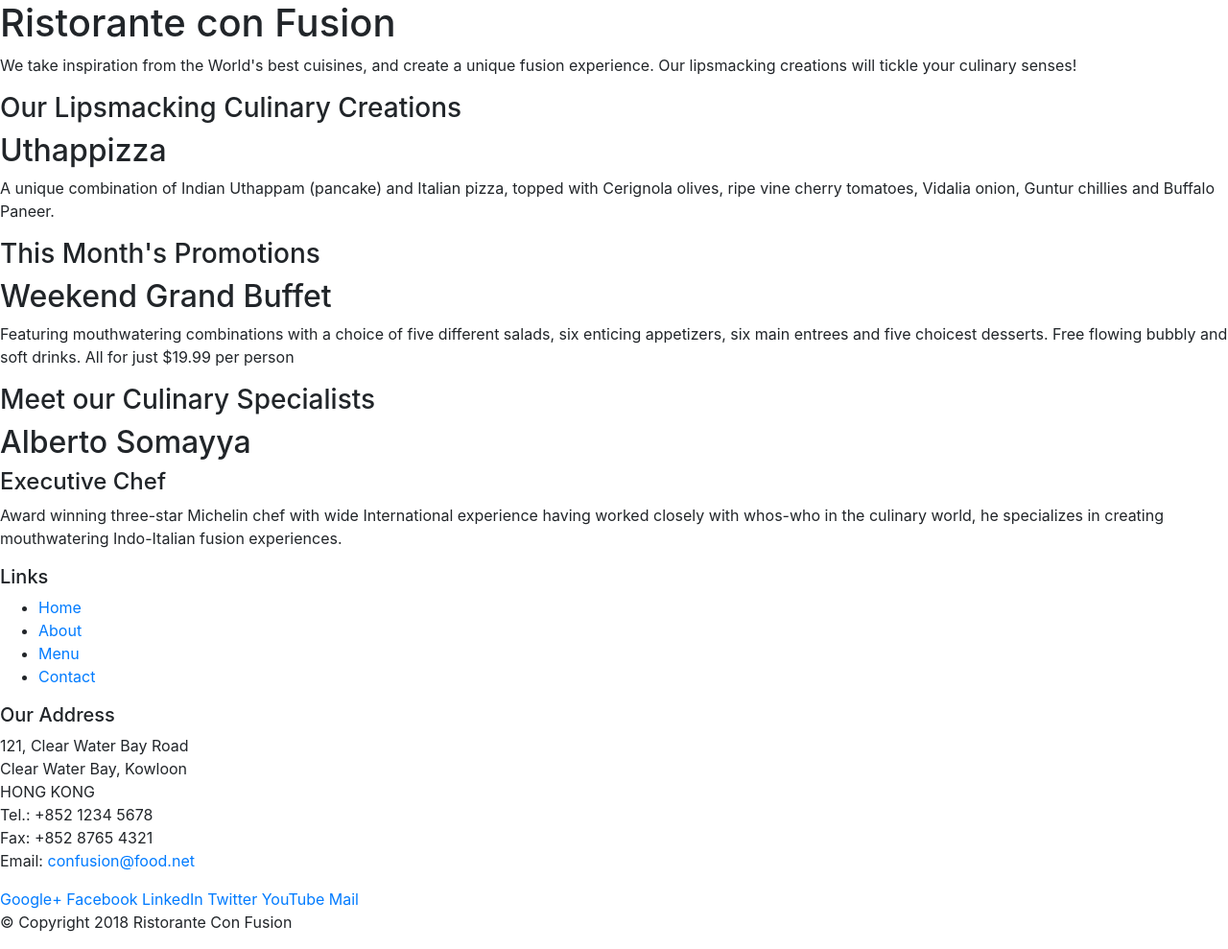
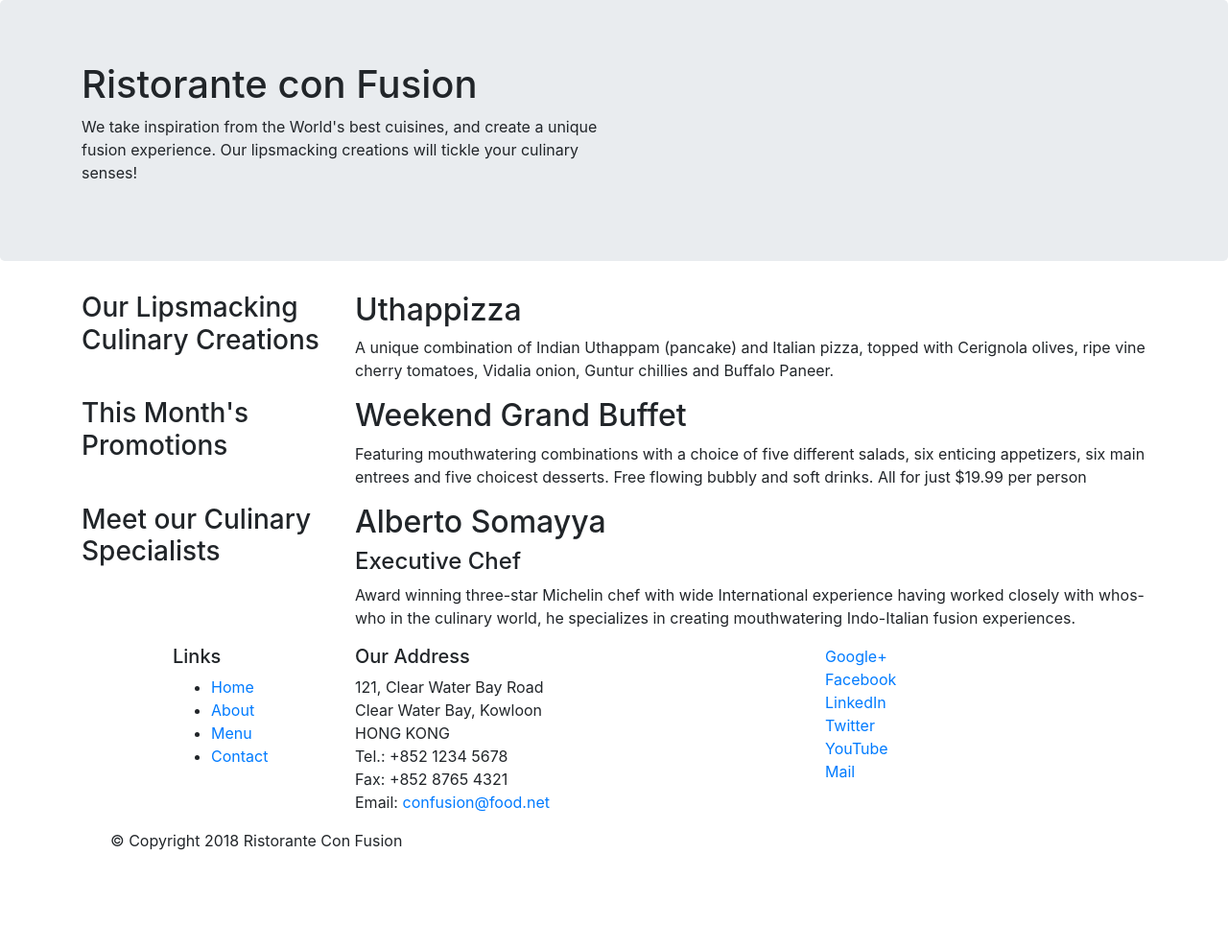
Before and after one commit to Esha-Mangal/Bootstrap, a website: page Bootstrap4/conFusion/index.html in a window 1280 px wide. Shown: the whole page at 96% size. After the commit the page ends 904 px from the top, so only its background shows below. Drawn offline with nearby package versions, Linux system fonts and the light colour scheme.

Commit message:
Bootstrap grid part 1

```diff
--- a/Bootstrap4/conFusion/index.html
+++ b/Bootstrap4/conFusion/index.html
@@ -14,46 +14,46 @@
 
 <body>
 
-    <header>
-        <div>
-            <div>
-                <div>
+    <header class="jumbotron">
+        <div class="container">
+            <div class="row">
+                <div class="col-12 col-sm-6">
                     <h1>Ristorante con Fusion</h1>
                     <p>We take inspiration from the World's best cuisines, and create a unique fusion experience. Our lipsmacking creations will tickle your culinary senses!</p>
                 </div>
-                <div>
+                <div class="col-12 col-sm">
                 </div>
             </div>
         </div>
     </header>
 
-    <div>
-        <div>
-            <div>
+    <div class="container">
+        <div class="row">
+            <div class="col-12 col-sm-4 col-md-3">
                 <h3>Our Lipsmacking Culinary Creations</h3>
             </div>
-            <div>
+            <div class="col col-sm col-md">
                 <h2>Uthappizza</h2>
                 <p>A unique combination of Indian Uthappam (pancake) and Italian pizza, topped with Cerignola olives, ripe vine cherry tomatoes, Vidalia onion, Guntur chillies and Buffalo Paneer.</p>
             </div>
         </div>
 
 
-        <div>
-            <div>
+        <div class="row">
+            <div  class="col-12 col-sm-4 col-md-3">
                 <h3>This Month's Promotions</h3>
             </div>
-            <div>
+            <div class="col col-sm col-md">
                 <h2>Weekend Grand Buffet</h2>
                 <p>Featuring mouthwatering combinations with a choice of five different salads, six enticing appetizers, six main entrees and five choicest desserts. Free flowing bubbly and soft drinks. All for just $19.99 per person </p>
             </div>
         </div>
 
-        <div>
-            <div>
+        <div class="row">
+            <div class="col-12 col-sm-4 col-md-3">
                 <h3>Meet our Culinary Specialists</h3>
             </div>
-            <div>
+            <div class="col col-sm col-md">
                 <h2>Alberto Somayya</h2>
                 <h4>Executive Chef</h4>
                 <p>Award winning three-star Michelin chef with wide International experience having worked closely with whos-who in the culinary world, he specializes in creating mouthwatering Indo-Italian fusion experiences. </p>
@@ -62,9 +62,9 @@
     </div>
 
     <footer>
-        <div>
-            <div>
-                <div>
+        <div class="container">
+            <div class="row">
+                <div class="col-4 offset-1 col-sm-2">
                     <h5>Links</h5>
                     <ul>
                         <li><a href="#">Home</a></li>
@@ -73,7 +73,7 @@
                         <li><a href="#">Contact</a></li>
                     </ul>
                 </div>
-                <div>
+                <div class="col-7 col-sm-5">
                     <h5>Our Address</h5>
                     <address>
 		              121, Clear Water Bay Road<br>
@@ -84,8 +84,8 @@
 		              Email: <a href="mailto:confusion@food.net">confusion@food.net</a>
 		           </address>
                 </div>
-                <div>
-                    <div>
+                <div  class="col-12 col-sm-4 order-sm-last col-md-3">
+                    <div class="col-12 col-sm-4">
                         <a href="http://google.com/+">Google+</a>
                         <a href="http://www.facebook.com/profile.php?id=">Facebook</a>
                         <a href="http://www.linkedin.com/in/">LinkedIn</a>
@@ -95,8 +95,8 @@
                     </div>
                 </div>
            </div>
-           <div>
-                <div>
+           <div class="col col-sm order-sm-first col-md">
+                <div class="col-auto">
                     <p>© Copyright 2018 Ristorante Con Fusion</p>
                 </div>
            </div>
```
